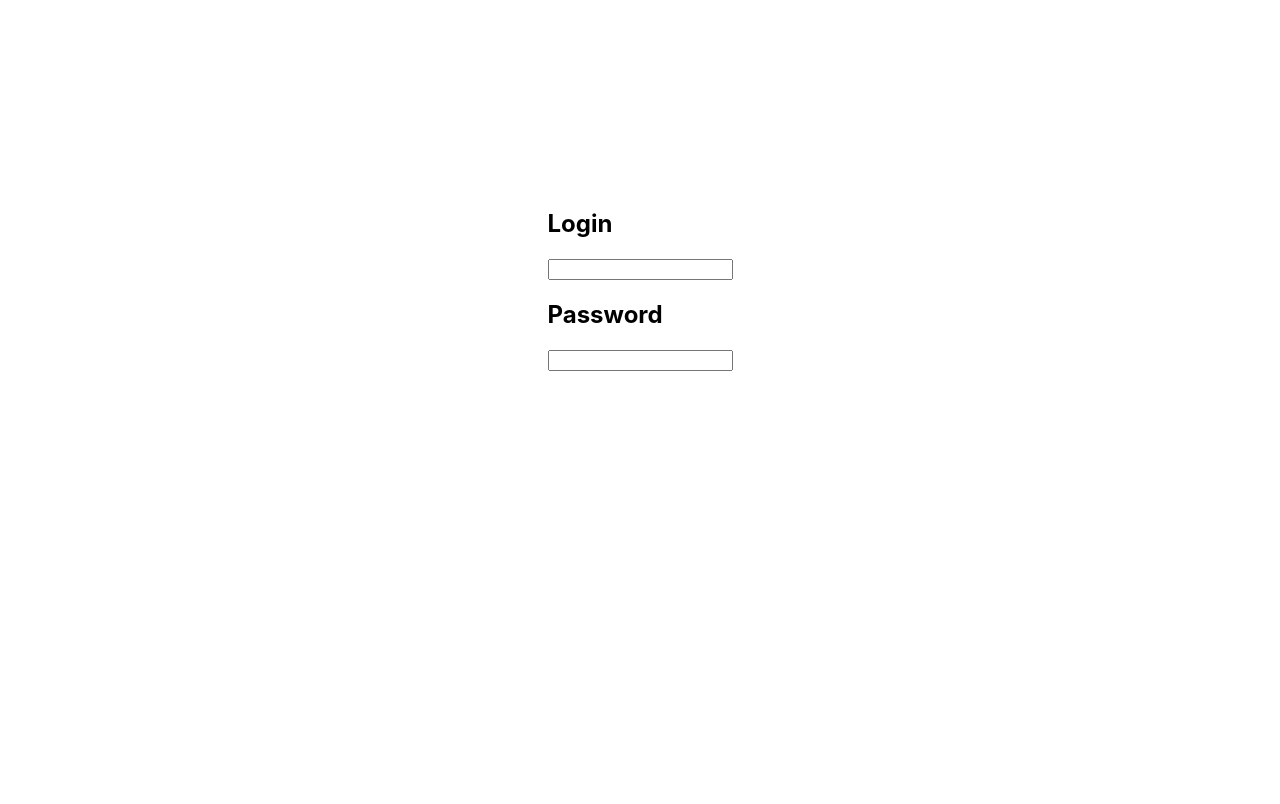
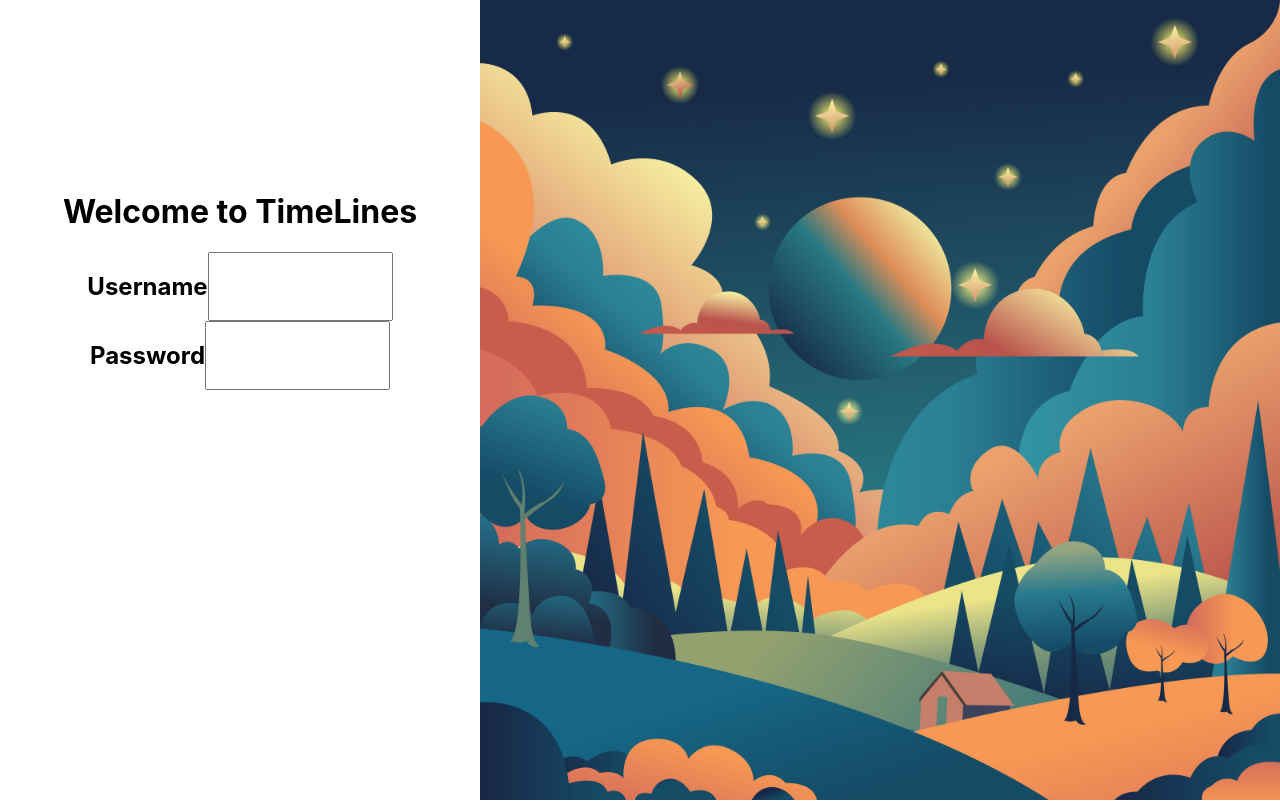
Before and after one commit to MGDOOM12/Timeline, a React (Create React App) app in the folder timeline_fe/my-app/: page /login in a window 1280 px wide. Built offline with nearby package versions, Linux system fonts and the light colour scheme.

Commit message:
Customizing login page

```diff
--- a/timeline_fe/my-app/src/Pages/Login/Login.css
+++ b/timeline_fe/my-app/src/Pages/Login/Login.css
@@ -1,10 +1,39 @@
 .flex-container{
+    display: flex;
+    /* justify-content: center;
+    align-items: center; */
+    flex-direction: row;
+    height: 70vh;
+    width: 100%;
+}
+
+.flex-container-column{
     display: flex;
     justify-content: center;
     align-items: center;
     height: 70vh;
 }
 
-.flex-item{
+.flex-item1{
+ flex-grow: 2;
+}
+
+.flex-item2{
 
 }
+
+#login-screen-img{
+    height: 100vh;
+}
+
+#login-side{
+    display: flex;
+    justify-content: center;
+    align-items: center;
+    flex-direction: column;
+}
+
+.input-placement{
+    display: flex;
+    flex-direction: row;
+}
--- a/timeline_fe/my-app/src/Pages/Login/Login.tsx
+++ b/timeline_fe/my-app/src/Pages/Login/Login.tsx
@@ -1,5 +1,5 @@
 import { useState } from "react";
-import "./Login.css"
+import "./Login.css";
 export default function Login() {
   const [userName, setUserName] = useState<string>("");
   const [password, setPassword] = useState<string>("");
@@ -7,14 +7,18 @@ export default function Login() {
   console.log(userName, password);
   return (
     <div className="flex-container">
-      <div className="flex-item">
-        <h2> Login </h2>
+      <div id="login-side" className="flex-item1">
+        <h1> Welcome to TimeLines</h1>
+        <div className="input-placement">
+          <h2> Username </h2>
           <input
             type="text"
             id="username"
             value={userName}
             onChange={(e) => setUserName(e.target.value)}
           ></input>
+        </div>
+        <div className="input-placement">
           <h2> Password </h2>
           <input
             type="text"
@@ -24,5 +28,13 @@ export default function Login() {
           ></input>
         </div>
       </div>
+      <div className="flex-item2">
+        <img
+          src="/login_sample.jpg"
+          alt="login_screen_img"
+          id="login-screen-img"
+        />
+      </div>
+    </div>
   );
 }
```
Also changed, not shown: timeline_fe/my-app/public/login_sample.jpg (added). Lines whose indentation alone changed are shown as unchanged.
